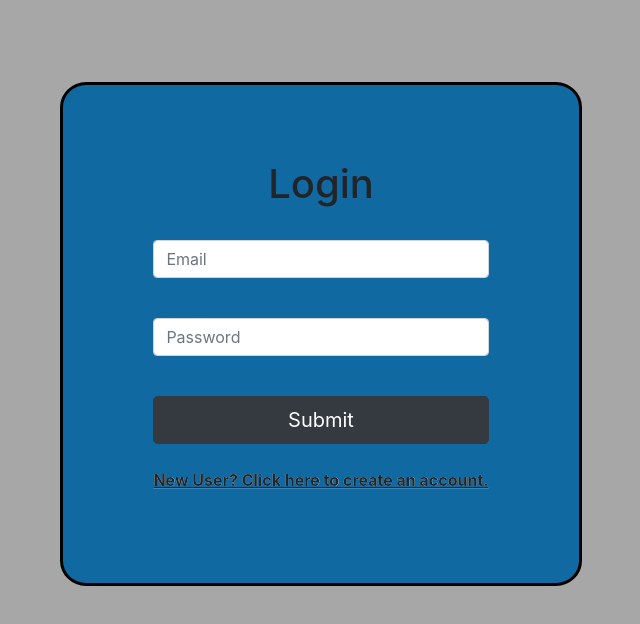
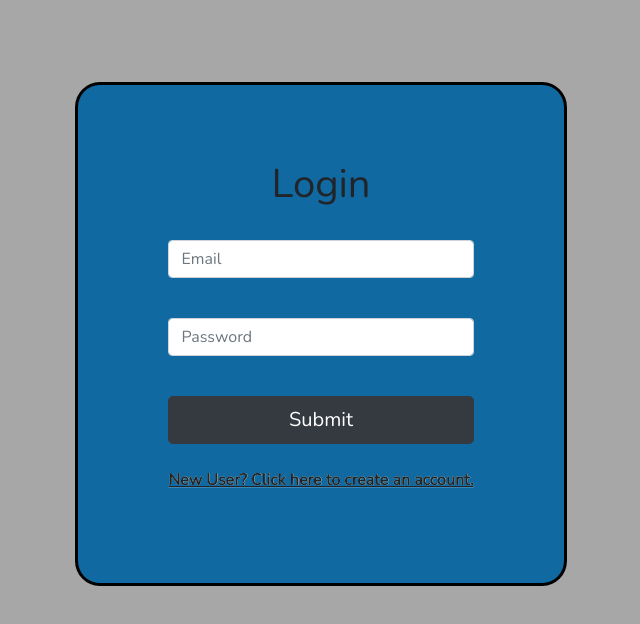
Before and after one commit to ethan-collignon/redBadgeProject-Client, a React (Create React App) app: page / in a window 1280 px wide. Shown: the top 624 px of the page, without its empty margins (319-959 px from the left). Built offline with nearby package versions, Linux system fonts and the light colour scheme.

Commit message:
font added

```diff
--- a/public/index.html
+++ b/public/index.html
@@ -24,6 +24,9 @@
       work correctly both with client-side routing and a non-root public URL.
       Learn how to configure a non-root public URL by running `npm run build`.
     -->
+    <!-- <link rel="preconnect" href="https://fonts.googleapis.com">
+    <link rel="preconnect" href="https://fonts.gstatic.com" crossorigin> -->
+    <link href="https://fonts.googleapis.com/css2?family=Shadows+Into+Light&display=swap" rel="stylesheet">
     <title>Crag, Grub and Camp</title>
   </head>
   <body>
--- a/src/index.css
+++ b/src/index.css
@@ -5,9 +5,12 @@
     sans-serif;
   -webkit-font-smoothing: antialiased;
   -moz-osx-font-smoothing: grayscale;
+  font-family: 'Shadows Into Light', cursive;
 }
 
 code {
   font-family: source-code-pro, Menlo, Monaco, Consolas, 'Courier New',
     monospace;
 }
+
+@import url("https://fonts.googleapis.com/css2?family=Shadows+Into+Light&display=swap");
--- a/src/site/Navbar.tsx
+++ b/src/site/Navbar.tsx
@@ -37,7 +37,7 @@
                                     <Link to='/Home'></Link>
                                 </NavItem>
                                 <NavItem>
-                                    <Link style={{paddingRight: '35px', paddingTop: '0px', color: '#BDBCBC'}} to='/Camping'>Campsites</Link>
+                                    <Link style={{paddingRight: '35px', paddingTop: '0px', color: '#BDBCBC', fontFamily: "'Amatic SC', cursive;'"}} to='/Camping'>Campsites</Link>
                                 </NavItem>
                                 <NavItem>
                                     <Link style={{paddingRight: '20px', color: '#BDBCBC'}} to='/Eatery'>Eateries</Link>
@@ -47,7 +47,7 @@
                                 </NavItem>
                                 {this.props.role === 'admin' ?
                                     <NavItem >
-                                        <Link style={{paddingRight: '25px', color: '#BDBCBC'}} to='/Admin'>Admin</Link>
+                                        <Link style={{paddingRight: '25px', color: '#BDBCBC', paddingLeft: '25px'}} to='/Admin'>Admin</Link>
                                     </NavItem> : null
                                 }
                                 <NavItem className="form-inline my-2 my-lg-0" style={{paddingLeft: '935px'}}>
--- a/src/site/auth.css
+++ b/src/site/auth.css
@@ -1,3 +1,5 @@
+@import url('https://fonts.googleapis.com/css2?family=Amatic+SC:wght@700&family=Indie+Flower&family=Nunito:wght@200&display=swap');
+
 .page {
     display: flex;
     flex-direction: row;
@@ -5,11 +7,13 @@
     padding-top: 7px;
     background-color: rgb(167, 167, 167);
     padding-bottom: 550px;
-    background-size: 100%
+    background-size: 100%;
+    font-family: 'Nunito', sans-serif;
 }
 
 p{
     text-shadow: .1px .2px .2px honeydew;
+    text-size-adjust: 20px;
 }
 
 .login-form {
```
